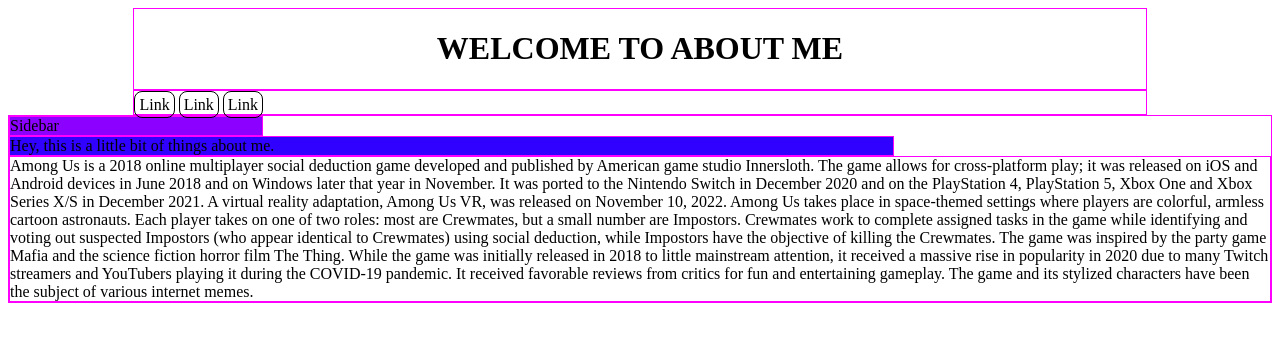
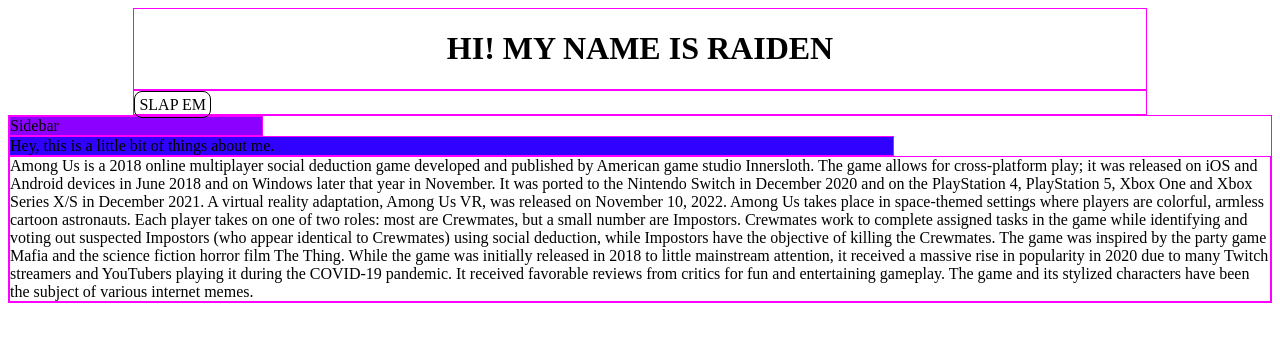
Before and after one commit to RaidenClingan/RaidenClingan.github.io, a plain HTML site: page about.html in a window 1280 px wide. Drawn offline with Linux system fonts and the light colour scheme.

Commit message:
Update about.html

```diff
--- a/about.html
+++ b/about.html
@@ -58,11 +58,9 @@
 <link rel="stylesheet" href="CSS/light.css">
 <body>
     <div id="content">
-        <h1>WELCOME TO ABOUT ME</h1>
+        <h1>HI! MY NAME IS RAIDEN</h1>
         <div id="linksbar"></div>
-        <a href="#">Link</a>
-        <a href="#">Link</a>
-        <a href="#">Link</a>
+        <a href="https://eelslap.com/">SLAP EM</a>
     </div>
       <div>
         <div id="sidebar">Sidebar</div>
```
